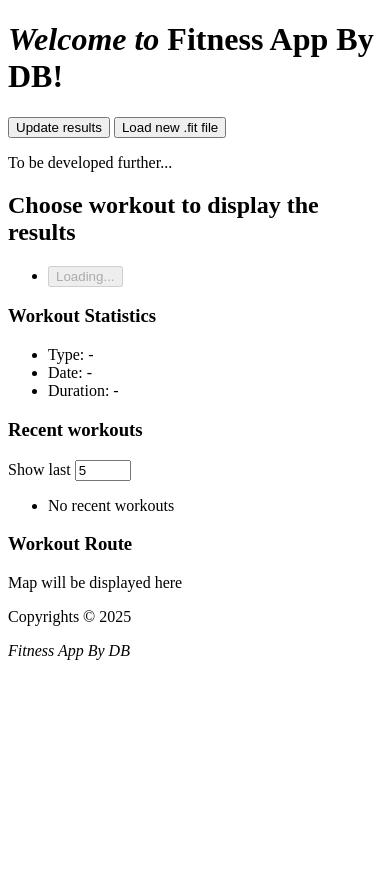
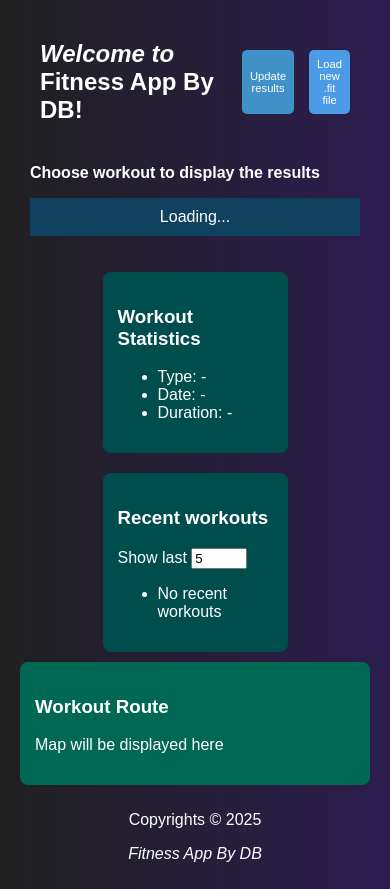
Before and after one commit to blagusd/fitness-app-by-db, a plain HTML site: page index.html in a window 390 px wide. Before the commit the page ends 844 px from the top, so only its background shows below. Drawn offline with Linux system fonts and the light colour scheme.

Commit message:
Add initial css file.

```diff
--- a/index.html
+++ b/index.html
@@ -8,16 +8,18 @@
       name="description"
       content="This application is designed to collect, process, and analyze fitness activity data."
     />
+    <link rel="stylesheet" href="style.css" />
+
     <title>Fitness App By DB!</title>
   </head>
   <body>
     <header>
       <h1><i>Welcome to</i> Fitness App By DB!</h1>
+      <div class="header-buttons">
         <button class="update__btn">Update results</button>
         <button class="load__btn">Load new .fit file</button>
+      </div>
     </header>
-    <main>
-      <p>To be developed further...</p>
     <aside>
       <!-- Workout selection menu -->
       <h2>Choose workout to display the results</h2>
@@ -31,6 +33,8 @@
           -->
       </ul>
     </aside>
+    <main>
+      <!-- <p>To be developed further...</p> -->
       <section class="workout-stats">
         <!-- Workout stats panel -->
         <h3>Workout Statistics</h3>
@@ -47,10 +51,18 @@
             -->
         </ul>
       </section>
-      <section class="workout-recents"> <!-- Recent workouts list -->
+      <section class="workout-recents">
+        <!-- Recent workouts list -->
         <h3>Recent workouts</h3>
         <label id="workout-count-label" for="workout-count">Show last </label>
-       <input type="number" id="workout-count" name="workout-count" min="1" max="20" value="5" />
+        <input
+          type="number"
+          id="workout-count"
+          name="workout-count"
+          min="1"
+          max="20"
+          value="5"
+        />
         <span class="workout-recents-list">
           <ul>
             <li>No recent workouts</li>
@@ -62,6 +74,7 @@
           </ul>
         </span>
       </section>
+    </main>
     <section class="workout-map">
       <!-- Map display -->
       <h3>Workout Route</h3>
@@ -69,7 +82,7 @@
         <p>Map will be displayed here</p>
         <!-- Placeholder for map integration -->
       </div>
-    </main>
+    </section>
     <footer id="copyrights">
       <p>Copyrights © 2025</p>
       <p><i>Fitness App By DB</i></p>
--- /dev/null
+++ b/style.css
@@ -0,0 +1,180 @@
+* {
+  box-sizing: border-box;
+}
+
+body {
+  font-family: Arial, sans-serif;
+  margin: 0;
+  padding: 0 20px;
+  color: #ffffff;
+  background: linear-gradient(to right, #202020, #2c1d50);
+  display: grid;
+  grid-template-areas: "header header header" "aside main route" "footer footer footer";
+  grid-template-columns: 350px 1fr 1fr; /* 1fr = take up one fraction of the remaining space */
+  grid-template-rows: 150px 1fr 150px; /* 1vh = 1% of the height of the browser window*/
+  height: 100vh;
+}
+
+body > header {
+  grid-area: header;
+  padding: 20px;
+  display: flex;
+  justify-content: space-between;
+  align-items: center;
+}
+
+header h1 {
+  margin: 0;
+  padding: 10px 0;
+  font-size: 2.5em;
+}
+
+.header-buttons {
+  display: flex;
+  gap: 5px;
+}
+.header-buttons button {
+  border: none;
+  border-radius: 5px;
+  padding: 8px 5px;
+  margin-left: 10px;
+  cursor: pointer;
+  transition: background-color 0.3s ease;
+  width: 150px;
+  color: white;
+  font-size: 1em;
+}
+
+.load__btn {
+  background-color: #4c9be6;
+}
+
+.update__btn {
+  background-color: #4091c7;
+}
+
+body > aside {
+  grid-area: aside;
+  padding: 10px;
+}
+
+aside h2 {
+  margin-top: 0;
+  font-size: 1em;
+}
+
+.workouts {
+  list-style: none;
+  padding: 0;
+}
+
+.workout__btn {
+  width: 100%;
+  padding: 10px;
+  margin-bottom: 10px;
+  border: none;
+  border-radius: 0;
+  background-color: #10415f;
+  color: white;
+  font-size: 1.1em;
+  cursor: pointer;
+}
+
+body > main {
+  grid-area: main;
+  padding: 30px;
+  display: flex;
+  flex-direction: column;
+  gap: 10px;
+  width: 100%;
+  margin: 0;
+}
+
+.workout-stats,
+.workout-recents {
+  background-color: rgb(0, 77, 77);
+  padding: 20px;
+  border-radius: 10px;
+  margin-top: 0;
+  margin-bottom: 10px;
+}
+
+.workout-map {
+  grid-area: route;
+  padding: 20px;
+  background-color: rgb(1, 105, 83);
+  border-radius: 10px;
+  color: white;
+  width: 100%;
+  height: auto;
+  margin: 0;
+}
+
+body > footer {
+  grid-area: footer;
+  text-align: center;
+  padding: 10px;
+  margin: auto;
+}
+
+@media (max-width: 1000px) {
+  body {
+    grid-template-areas:
+      "header"
+      "aside"
+      "main"
+      "route"
+      "footer";
+    grid-template-columns: 1fr;
+    grid-template-rows: auto;
+    justify-items: center; /* centers grid items horizontally */
+  }
+
+  body > main {
+    padding: 0;
+    width: 50%;
+  }
+
+  .header-buttons button {
+    font-size: 0.9em;
+    padding: 10px;
+    width: auto;
+  }
+
+  header,
+  aside,
+  main,
+  .workout-map,
+  footer {
+    width: 350px; /* match aside width */
+    max-width: 100%;
+    margin: 0 auto;
+  }
+}
+
+@media (max-width: 600px) {
+  body {
+    padding: 10px;
+  }
+
+  header h1 {
+    font-size: 1.5em;
+  }
+
+  .header-buttons button {
+    font-size: 0.7em;
+    padding: 8px;
+    width: auto;
+  }
+
+  .workout__btn {
+    font-size: 1em;
+  }
+
+  .workout-stats,
+  .workout-recents,
+  .workout-map {
+    padding: 15px;
+    border-radius: 8px;
+  }
+}
```
Lines whose indentation alone changed are shown as unchanged.
